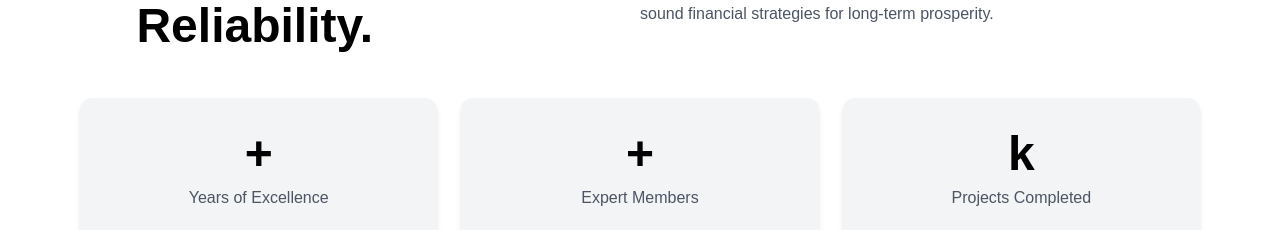
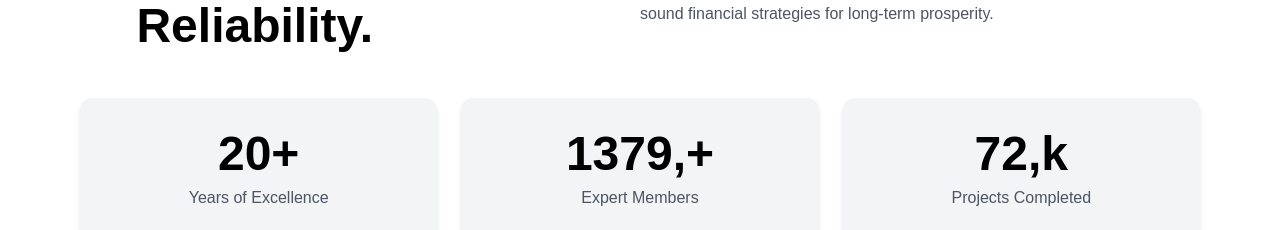
Before and after one commit to xnafi/corporate-2.0, a Next.js app: page /home-page-2 in a window 1280 px wide. Shown: the part 1888-2118 px from the top of the page. Built offline with nearby package versions, Linux system fonts and the light colour scheme.

Commit message:
fixed the issue

```diff
--- a/src/components/view/HappyCustomer.tsx
+++ b/src/components/view/HappyCustomer.tsx
@@ -8,7 +8,7 @@ const HappyCustomer: React.FC = () => {
         {/* Happy Customers */}
         <div className="w-full sm:w-auto md:text-start">
           <h2 className="text-3xl sm:text-4xl md:text-5xl font-bold tracking-tight">
-            <CountUp from={0} to={120000} duration={2} span="+" />
+            <CountUp from={0} end={120000} duration={2} span="+" />
           </h2>
           <p className="text-gray-500 text-sm sm:text-base mt-2">
             Happy Customers
@@ -18,7 +18,7 @@ const HappyCustomer: React.FC = () => {
         {/* Expert Members */}
         <div className="w-full sm:w-auto md:text-start">
           <h2 className="text-3xl sm:text-4xl md:text-5xl font-bold tracking-tight">
-            <CountUp from={0} to={1200} duration={2} span="+" />
+            <CountUp from={0} end={1200} duration={2} span="+" />
           </h2>
           <p className="text-gray-500 text-sm sm:text-base mt-2">
             Expert Members
@@ -28,7 +28,7 @@ const HappyCustomer: React.FC = () => {
         {/* Years Experience */}
         <div className="w-full sm:w-auto md:text-start">
           <h2 className="text-3xl sm:text-4xl md:text-5xl font-bold tracking-tight">
-            <CountUp from={0} to={14} duration={2} span="+" />
+            <CountUp from={0} end={14} duration={2} span="+" />
           </h2>
           <p className="text-gray-500 text-sm sm:text-base mt-2">
             Years Experience
--- a/src/components/view/Member2.tsx
+++ b/src/components/view/Member2.tsx
@@ -1,16 +1,8 @@
-"use client";
-
-import React, { useState } from "react";
-import CountUp from "react-countup";
+import CountUp from "@/utils/countUp";
 
 const Member2 = () => {
-  const [startCount, setStartCount] = useState(false);
-
   return (
-    <section
-      className="bg-white px-4 sm:px-8 lg:px-16 py-12"
-      onMouseEnter={() => setStartCount(true)}
-    >
+    <section className="bg-white px-4 sm:px-8 lg:px-16 py-12">
       {/* Title and Description */}
       <div className="flex flex-col md:flex-row justify-between items-start md:items-center mb-12 max-w-6xl mx-auto">
         <h2 className="text-3xl text-center items-center sm:text-4xl md:text-5xl font-bold text-gray-900 leading-tight">
@@ -18,8 +10,8 @@ const Member2 = () => {
           <span className="text-black">Reliability.</span>
         </h2>
         <p className="text-gray-600 md:w-1/2 mt-4 md:mt-0 text-center md:text-left">
-          Attaining wealth success hinges on receiving expert counsel and implementing
-          sound financial strategies for long-term prosperity.
+          Attaining wealth success hinges on receiving expert counsel and
+          implementing sound financial strategies for long-term prosperity.
         </p>
       </div>
 
@@ -28,7 +20,7 @@ const Member2 = () => {
         {/* Card 1 */}
         <div className="p-8 bg-gray-100 rounded-xl shadow-md">
           <h3 className="text-3xl sm:text-4xl md:text-5xl font-bold text-black">
-            {startCount && <CountUp start={0} end={20} duration={3} />}+
+            <CountUp from={0} end={20} duration={3} span="+" />
           </h3>
           <p className="text-gray-600 mt-2">Years of Excellence</p>
         </div>
@@ -36,7 +28,7 @@ const Member2 = () => {
         {/* Card 2 */}
         <div className="p-8 bg-gray-100 rounded-xl shadow-md">
           <h3 className="text-3xl sm:text-4xl md:text-5xl font-bold text-black">
-            {startCount && <CountUp start={0} end={1379} duration={3} separator="," />}+
+            <CountUp from={0} end={1379} duration={3} span="," />+
           </h3>
           <p className="text-gray-600 mt-2">Expert Members</p>
         </div>
@@ -44,7 +36,7 @@ const Member2 = () => {
         {/* Card 3 */}
         <div className="p-8 bg-gray-100 rounded-xl shadow-md">
           <h3 className="text-3xl sm:text-4xl md:text-5xl font-bold text-black">
-            {startCount && <CountUp start={0} end={72} duration={3} separator="," />}k
+            <CountUp from={0} end={72} duration={3} span="," />k
           </h3>
           <p className="text-gray-600 mt-2">Projects Completed</p>
         </div>
--- a/src/utils/countUp.tsx
+++ b/src/utils/countUp.tsx
@@ -12,7 +12,7 @@ import { useRef, useEffect, useState } from "react";
 
 interface CounterProps {
   from?: number;
-  to: number;
+  end: number;
   duration?: number;
   className?: string;
   span: string;
@@ -20,7 +20,7 @@ interface CounterProps {
 
 const CountUp: React.FC<CounterProps> = ({
   from = 0,
-  to,
+  end,
   duration = 2,
   className,
   span,
@@ -34,7 +34,7 @@ const CountUp: React.FC<CounterProps> = ({
 
   useEffect(() => {
     if (isInView) {
-      const controls = animate(count, to, { duration });
+      const controls = animate(count, end, { duration });
       const unsubscribe = rounded.on("change", (latest) =>
         setDisplayCount(latest)
       );
@@ -44,7 +44,7 @@ const CountUp: React.FC<CounterProps> = ({
         unsubscribe();
       };
     }
-  }, [count, duration, isInView, rounded, to]);
+  }, [count, duration, isInView, rounded, end]);
 
   return (
     <motion.span ref={ref} className={className}>
--- a/src/utils/scrollAnimation.tsx
+++ b/src/utils/scrollAnimation.tsx
@@ -70,7 +70,7 @@ const ScrollAnimation: React.FC<ScrollAnimationProps> = ({
       initial="initial"
       whileInView="animate"
       viewport={{ once: false, amount: 0.2 }}
-      className={className}
+      className={`${className} block overflow-hidden`}
     >
       {children}
     </motion.div>
```
